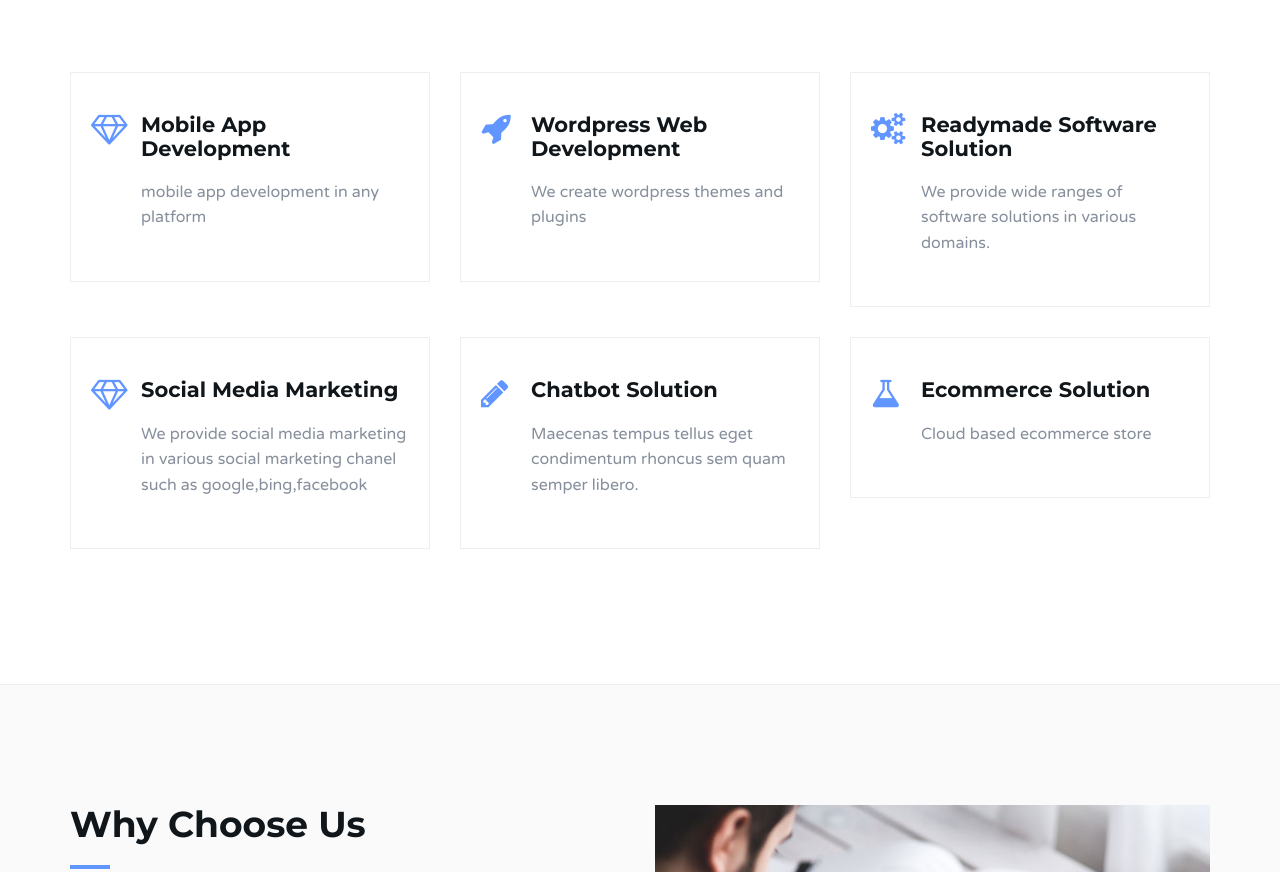
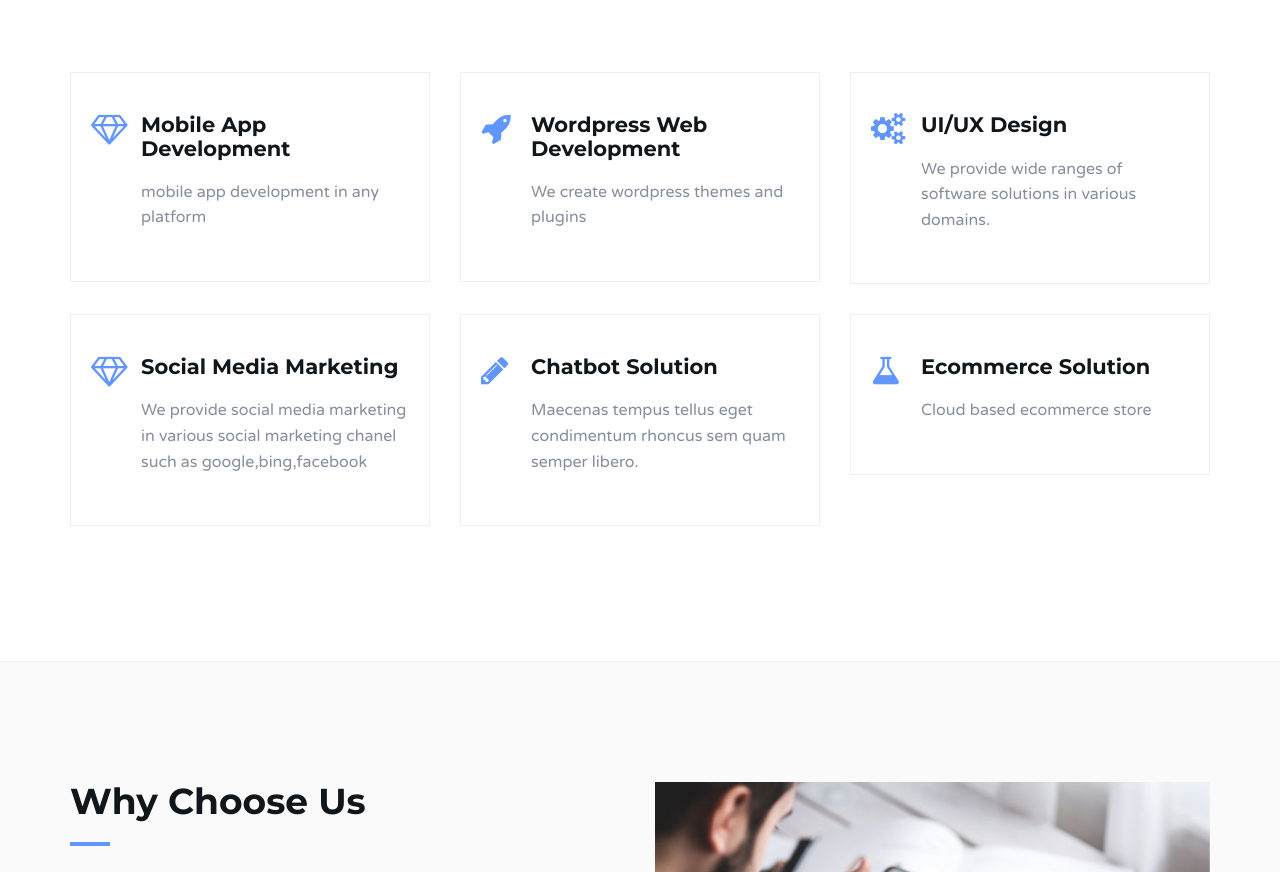
Before and after one commit to kaderchowdhury/codelaneit, a plain HTML site: page index.html in a window 1280 px wide. Shown: the part 2742-3614 px from the top of the page. Drawn offline with Linux system fonts and the light colour scheme.

Commit message:
working on portfolio

```diff
--- a/index.html
+++ b/index.html
@@ -323,7 +323,7 @@
 				<div class="col-md-4 col-sm-6">
 					<div class="service">
 						<i class="fa fa-cogs"></i>
-						<h3>Readymade Software Solution</h3>
+						<h3>UI/UX Design</h3>
 						<p>We provide wide ranges of software solutions in various domains.</p>
 					</div>
 				</div>
```
